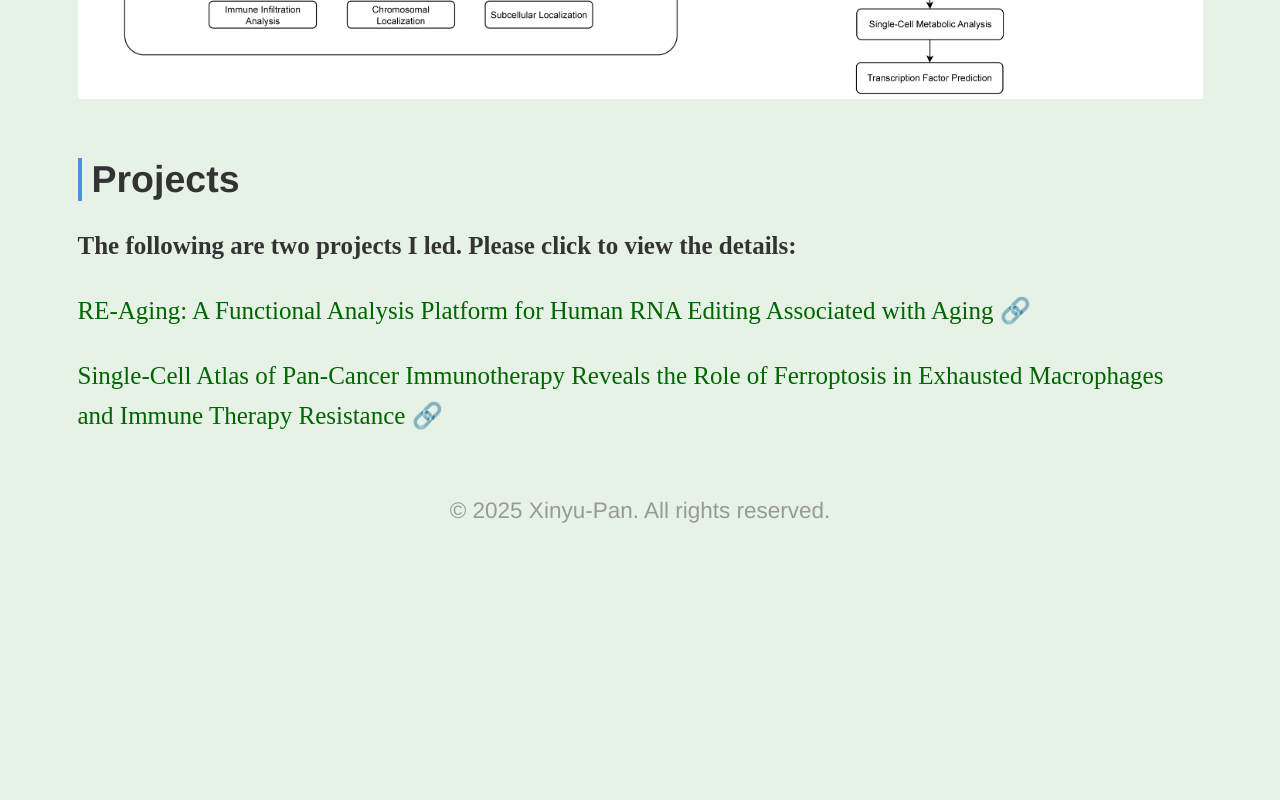
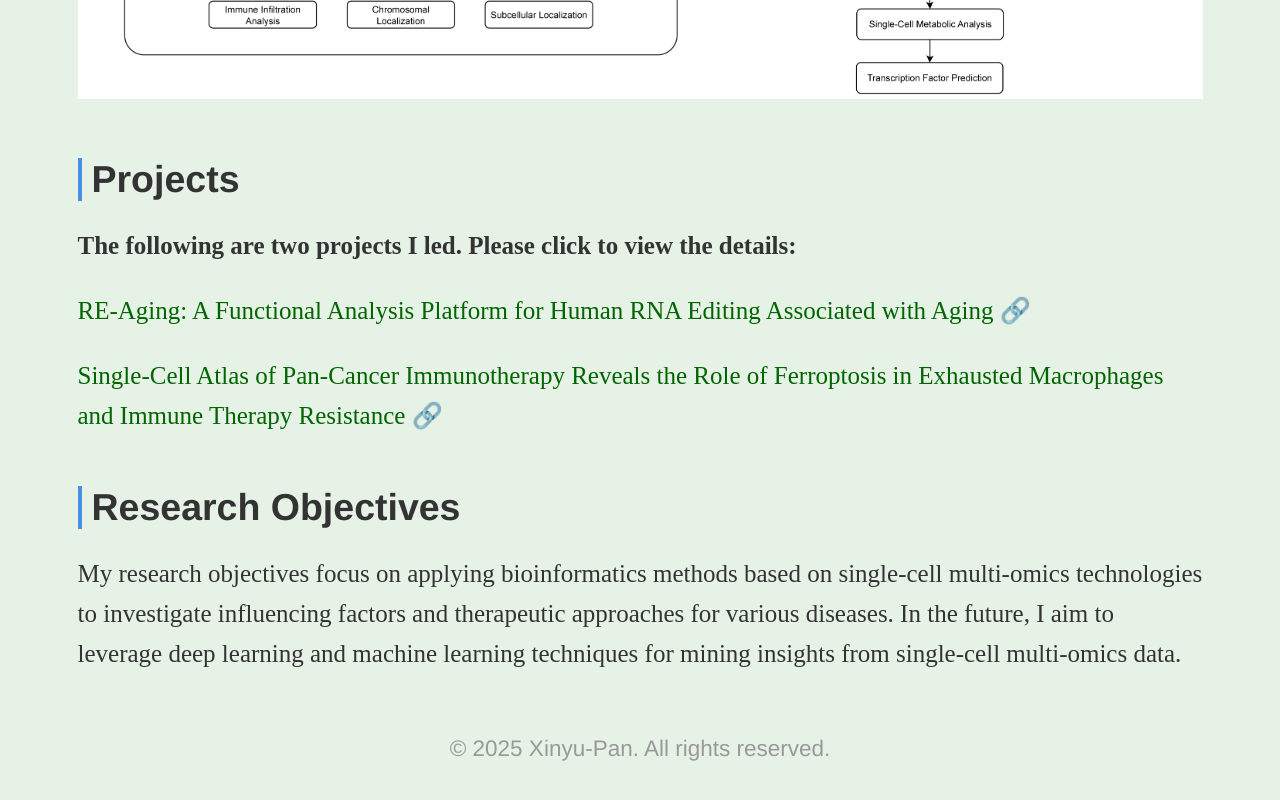
Before and after one commit to xinyu-pan/xinyu-pan.github.io, a plain HTML site: page index.html in a window 1280 px wide. Shown: the part 1950-2750 px from the top of the page. Before the commit the page ends 2524 px from the top, so only its background shows below. Drawn offline with Linux system fonts and the light colour scheme.

Commit message:
Update index.html

```diff
--- a/index.html
+++ b/index.html
@@ -199,6 +199,14 @@
       </div>
     </section>
 
+    <!-- Research Objectives -->
+    <section id="research-objectives">
+      <h2>Research Objectives</h2>
+      <p style="font-family: 'Times New Roman', serif; line-height: 1.6;">
+        My research objectives focus on applying bioinformatics methods based on single-cell multi-omics technologies to investigate influencing factors and therapeutic approaches for various diseases. In the future, I aim to leverage deep learning and machine learning techniques for mining insights from single-cell multi-omics data.
+      </p>
+    </section>
+
     <footer>
       © 2025 Xinyu-Pan. All rights reserved.
     </footer>
@@ -215,6 +223,7 @@
     <a href="#education">Education</a>
     <a href="#skills">Skills</a>
     <a href="#projects">Projects</a>
+    <a href="#research-objectives">Research Objectives</a>
   </div>
 
   <!-- 脚本 -->
```
